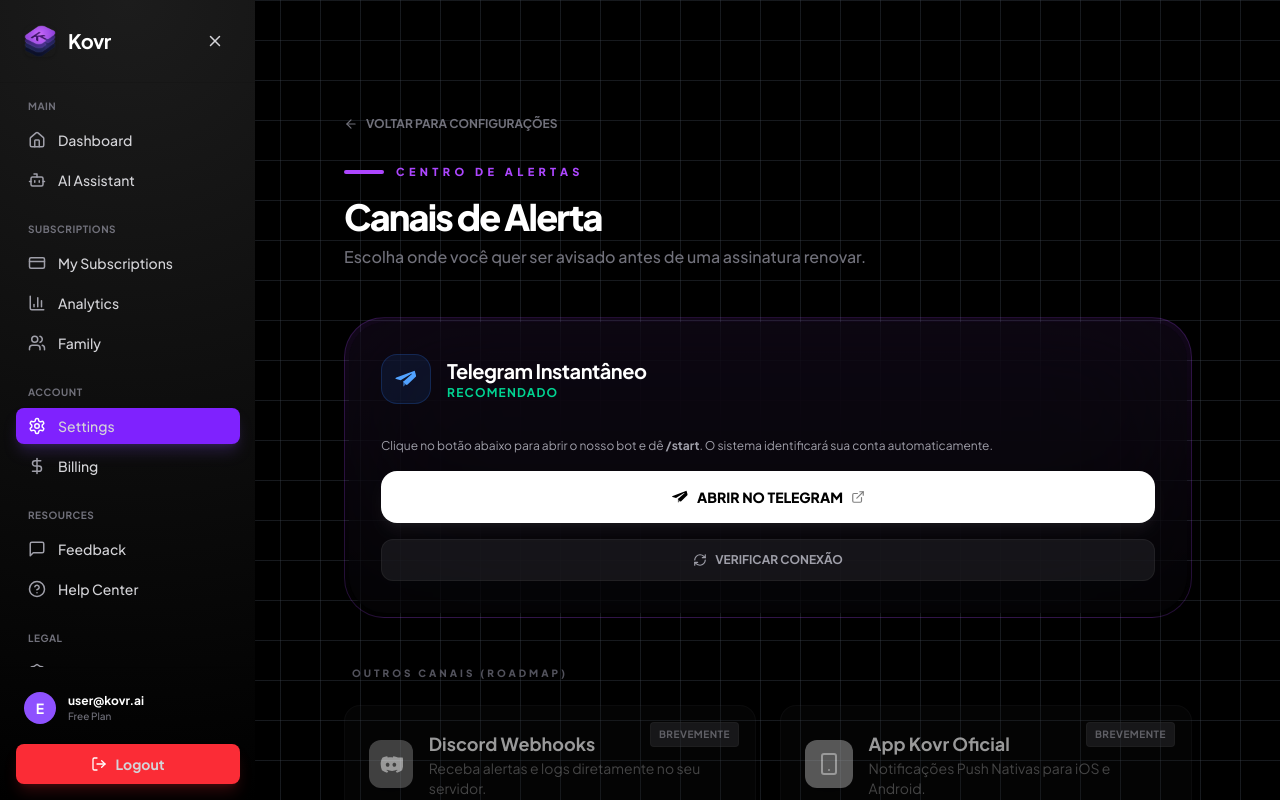
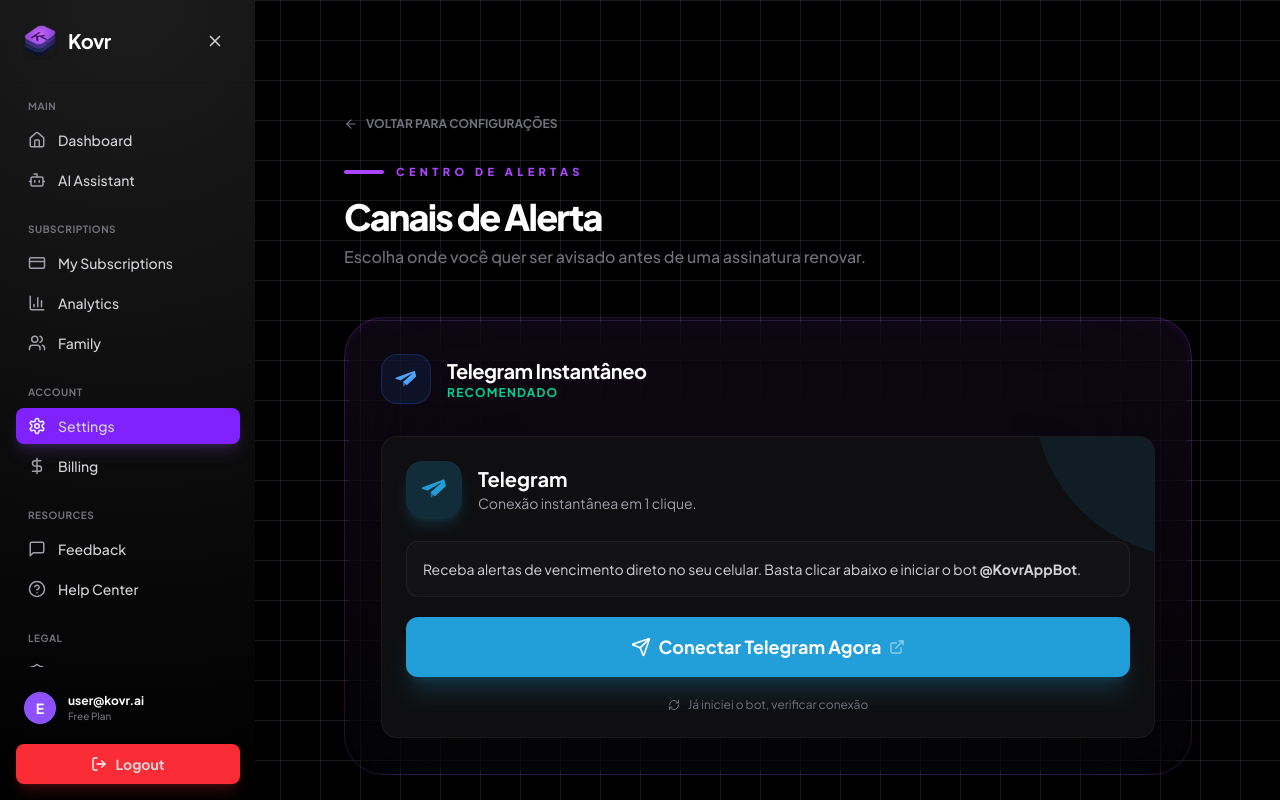
Before and after one commit to alcides792/saas-elite-planhub., a Next.js app: page /settings/notifications in a window 1280 px wide. Built offline with nearby package versions, Linux system fonts and the light colour scheme; no server answers.

Commit message:
vb bot notificacao

```diff
--- a/app/(admin)/settings/notifications/page.tsx
+++ b/app/(admin)/settings/notifications/page.tsx
@@ -75,11 +75,7 @@
                         </div>
                     </div>
 
-                    <TelegramConnect
-                        userId={profile?.id}
-                        isActive={!!profile?.telegram_chat_id}
-                        onConnected={() => setProfile({ ...profile, telegram_chat_id: 'connected' })}
-                    />
+                    <TelegramConnect />
                 </div>
             </motion.div>
 
--- a/components/settings/TelegramConnect.tsx
+++ b/components/settings/TelegramConnect.tsx
@@ -1,69 +1,89 @@
 'use client'
+import { useState, useEffect } from 'react'
+import { createClient } from '@/utils/supabase/client'
+import { TelegramIcon } from '@/components/icons/BrandIcons'
+import { CheckCircle, RefreshCw, ExternalLink, Send } from 'lucide-react'
 
-import { useState, useEffect } from 'react'
-import { RefreshCw, CheckCircle2, Loader2, ExternalLink } from 'lucide-react'
-import { TelegramIcon } from '@/components/icons/BrandIcons'
-import { motion } from 'framer-motion'
-import { getProfile } from '@/app/actions/settings'
+export default function TelegramConnect() {
+    const [userId, setUserId] = useState('')
+    const [isConnected, setIsConnected] = useState(false)
+    const [loading, setLoading] = useState(false)
+    const supabase = createClient()
 
-interface TelegramConnectProps {
-    userId: string
-    onConnected: () => void
-    isActive: boolean
+    // --- A CORREÇÃO ESTÁ AQUI ---
+    // Forçamos "KovrAppBot" se a variável não existir
+    const BOT_USERNAME = process.env.NEXT_PUBLIC_TELEGRAM_BOT_USERNAME || "KovrAppBot"
+
+    useEffect(() => {
+        checkConnection()
+    }, [])
+
+    async function checkConnection() {
+        setLoading(true)
+        const { data: { user } } = await supabase.auth.getUser()
+        if (user) {
+            setUserId(user.id)
+            const { data } = await supabase.from('profiles').select('telegram_chat_id').eq('id', user.id).single()
+            if (data?.telegram_chat_id) setIsConnected(true)
         }
-
-export default function TelegramConnect({ userId, onConnected, isActive }: TelegramConnectProps) {
-    const [isChecking, setIsChecking] = useState(false)
-
-    // Substitua 'KovrBot' pelo username real do seu bot
-    const botUsername = 'KovrBot'
-    const telegramLink = `https://t.me/${botUsername}?start=${userId}`
-
-    const checkStatus = async () => {
-        setIsChecking(true)
-        const res = await getProfile()
-        if (res.success && res.profile?.telegram_chat_id) {
-            onConnected()
-        }
-        setIsChecking(false)
+        setLoading(false)
     }
 
     return (
-        <div className="space-y-4">
-            <p className="text-xs text-zinc-400 leading-relaxed">
-                Clique no botão abaixo para abrir o nosso bot e dê <strong>/start</strong>.
-                O sistema identificará sua conta automaticamente.
+        <div className="p-6 bg-[#0F0F11] border border-white/5 rounded-2xl relative group overflow-hidden">
+            {/* Background Decorativo */}
+            <div className="absolute top-0 right-0 w-40 h-40 bg-[#229ED9]/10 rounded-bl-full -mr-10 -mt-10 transition-all group-hover:bg-[#229ED9]/20"></div>
+
+            <div className="flex items-center gap-4 mb-6 relative z-10">
+                <div className="w-14 h-14 bg-[#229ED9]/20 rounded-2xl flex items-center justify-center text-[#229ED9] shadow-lg shadow-[#229ED9]/20">
+                    <TelegramIcon size={28} />
+                </div>
+                <div>
+                    <h3 className="text-xl font-bold text-white">Telegram</h3>
+                    <p className="text-zinc-400 text-sm">Conexão instantânea em 1 clique.</p>
+                </div>
+            </div>
+
+            {!isConnected ? (
+                <div className="space-y-5 relative z-10">
+                    <div className="bg-zinc-900/50 p-4 rounded-xl border border-white/5">
+                        <p className="text-sm text-zinc-300 leading-relaxed">
+                            Receba alertas de vencimento direto no seu celular.
+                            Basta clicar abaixo e iniciar o bot <strong>@{BOT_USERNAME}</strong>.
                         </p>
+                    </div>
 
-            {!isActive ? (
-                <div className="space-y-4">
+                    <div className="flex flex-col gap-3">
+                        {/* Link Gerado Dinamicamente */}
                         <a
-                        href={telegramLink}
+                            href={`https://t.me/${BOT_USERNAME}?start=${userId}`}
                             target="_blank"
                             rel="noopener noreferrer"
-                        className="w-full flex items-center justify-center gap-2 bg-white text-black py-4 rounded-2xl font-black text-sm hover:scale-[1.02] active:scale-95 transition-all shadow-lg shadow-white/5"
+                            className="flex items-center justify-center gap-2 w-full py-4 bg-[#229ED9] hover:bg-[#1e8ubc] text-white font-bold text-lg rounded-xl transition shadow-xl shadow-[#229ED9]/20 hover:scale-[1.02]"
                         >
-                        <TelegramIcon size={18} />
-                        ABRIR NO TELEGRAM
-                        <ExternalLink size={14} className="opacity-50" />
+                            <Send size={20} />
+                            Conectar Telegram Agora
+                            <ExternalLink size={16} className="opacity-50" />
                         </a>
 
                         <button
-                        onClick={checkStatus}
-                        disabled={isChecking}
-                        className="w-full flex items-center justify-center gap-2 bg-zinc-800/50 border border-white/5 text-zinc-400 py-3 rounded-xl font-bold text-xs hover:bg-zinc-800 transition-all disabled:opacity-50"
+                            onClick={checkConnection}
+                            className="text-xs text-zinc-500 hover:text-white flex items-center justify-center gap-2 mt-2 transition"
                         >
-                        {isChecking ? <Loader2 size={14} className="animate-spin" /> : <RefreshCw size={14} />}
-                        VERIFICAR CONEXÃO
+                            <RefreshCw size={12} className={loading ? "animate-spin" : ""} />
+                            Já iniciei o bot, verificar conexão
                         </button>
                     </div>
+                </div>
             ) : (
-                <div className="p-4 bg-emerald-500/5 border border-emerald-500/10 rounded-2xl text-center">
-                    <div className="flex items-center justify-center gap-2 text-emerald-400 font-bold text-xs uppercase tracking-widest mb-1">
-                        <CheckCircle2 size={14} />
-                        Conta Vinculada
+                <div className="bg-green-500/10 border border-green-500/20 p-5 rounded-xl flex items-center gap-4 relative z-10 animate-in fade-in zoom-in">
+                    <div className="bg-green-500/20 p-2 rounded-full">
+                        <CheckCircle className="text-green-500" size={24} />
                     </div>
-                    <p className="text-[10px] text-zinc-500">Seu Telegram foi configurado com sucesso via Deep Linking.</p>
+                    <div>
+                        <p className="text-green-400 font-bold text-lg">Conectado!</p>
+                        <p className="text-green-500/60 text-sm">Bot <strong>@{BOT_USERNAME}</strong> ativo.</p>
+                    </div>
                 </div>
             )}
         </div>
```
Lines whose indentation alone changed are shown as unchanged.
